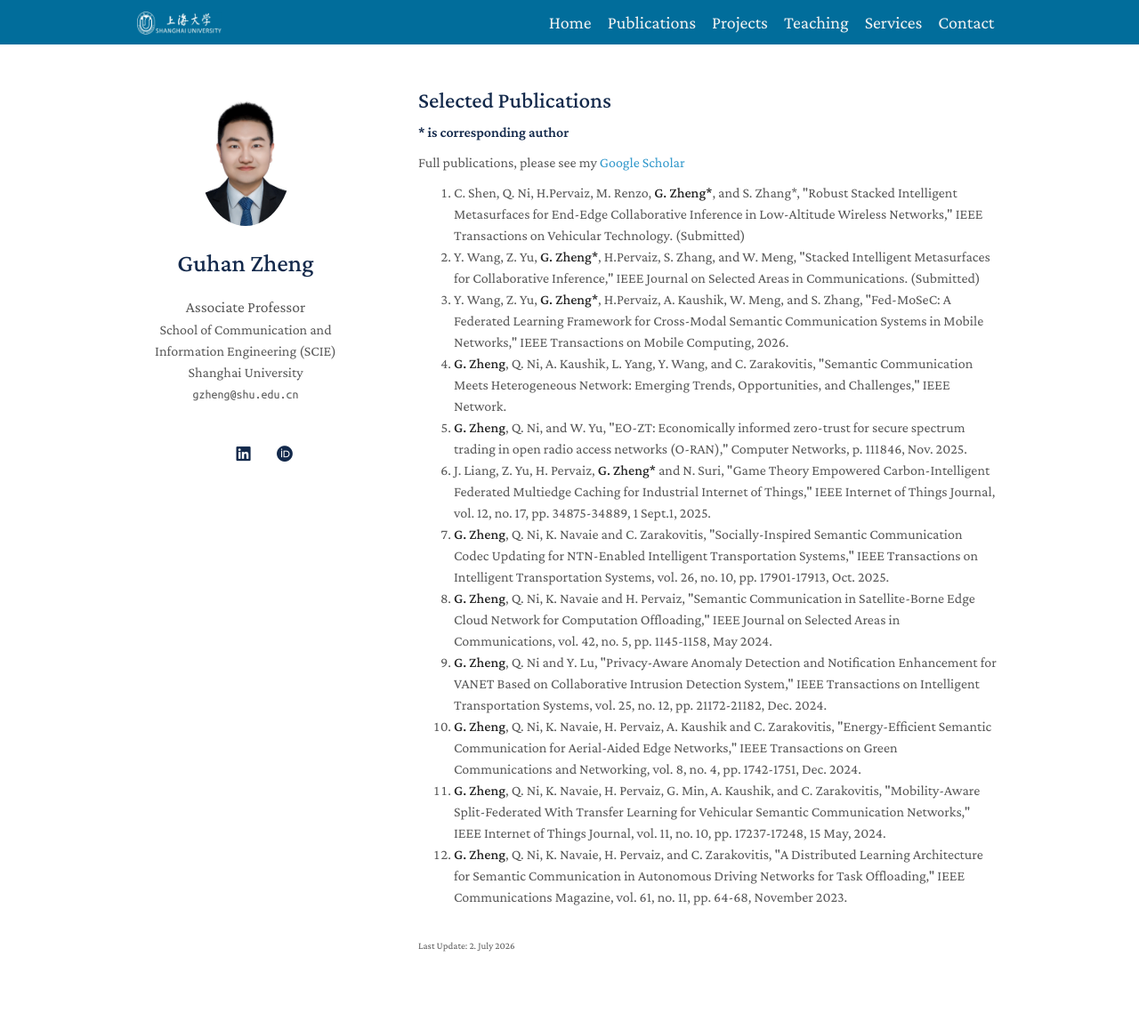
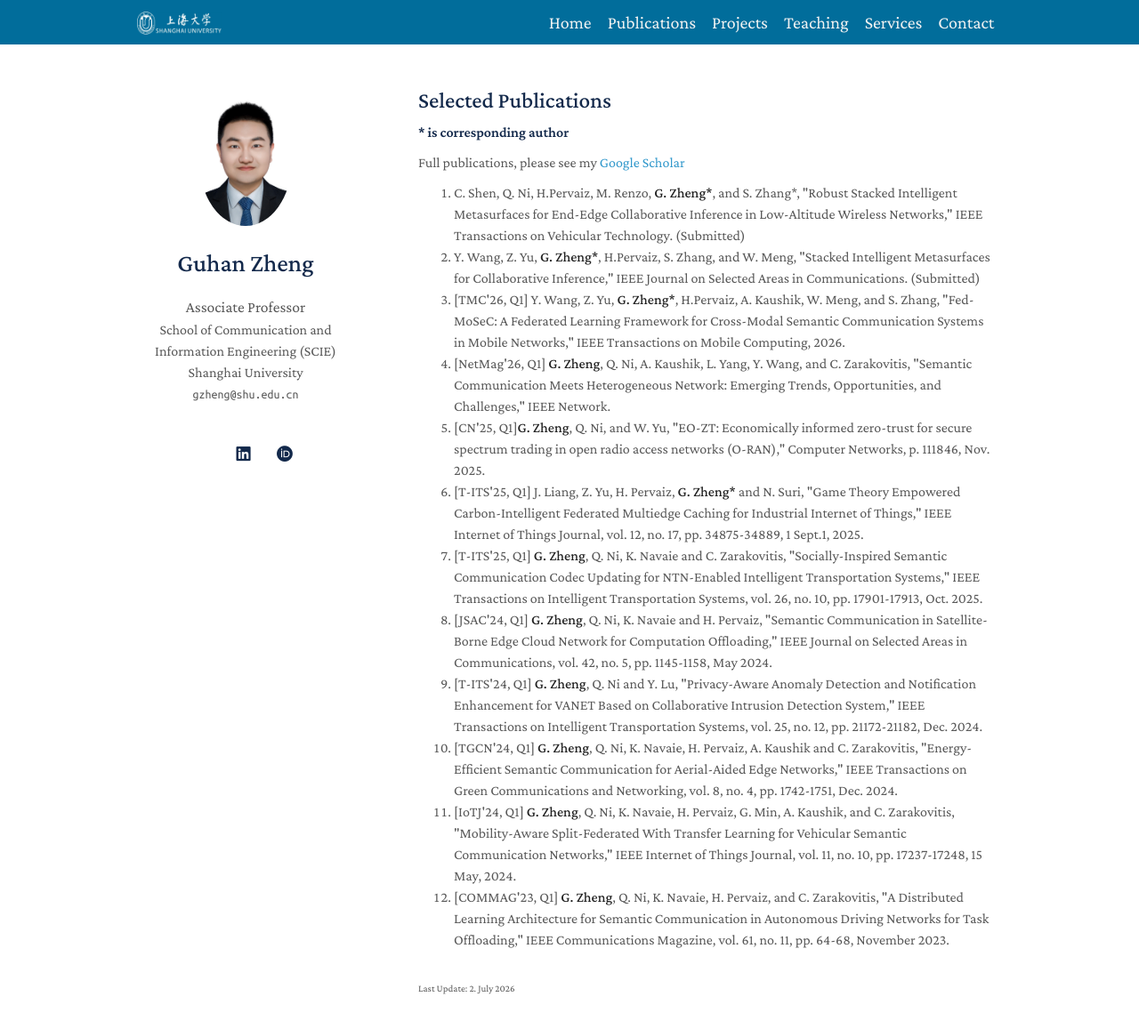
Before and after one commit to Guhan328/Guhan328.github.io, a Jekyll site: the page built from publications.md, in a window 1280 px wide and 1172 px high. Shown: the top 1157 px of the window at 89% size. Built offline with Jekyll 4.4.1, drawn with Linux system fonts in a browser that asks for light colours; a style sheet for code colours, icons or effects is not loaded.

Commit message:
Update pubJournal.md

```diff
--- a/_includes/pubJournal.md
+++ b/_includes/pubJournal.md
@@ -10,14 +10,14 @@
 <ol id="pub-list" style="margin:0 0 5px;">
   <li><a><autocolor>C. Shen, Q. Ni, H.Pervaiz, M. Renzo, <strong>G. Zheng*</strong>, and S. Zhang*, "Robust Stacked Intelligent Metasurfaces for End-Edge Collaborative Inference in Low-Altitude Wireless Networks," IEEE Transactions on Vehicular Technology. (Submitted) </autocolor></a></li>
   <li><a><autocolor>Y. Wang, Z. Yu, <strong>G. Zheng*</strong>, H.Pervaiz, S. Zhang, and W. Meng, "Stacked Intelligent Metasurfaces for Collaborative Inference," IEEE Journal on Selected Areas in Communications. (Submitted) </autocolor></a></li>
-  <li><a href="https://ieeexplore.ieee.org/document/11592739"><autocolor>Y. Wang, Z. Yu, <strong>G. Zheng*</strong>, H.Pervaiz, A. Kaushik, W. Meng, and S. Zhang, "Fed-MoSeC: A Federated Learning Framework for Cross-Modal Semantic Communication Systems in Mobile Networks," IEEE Transactions on Mobile Computing, 2026.</autocolor></a></li>
-  <li><a href="https://ieeexplore.ieee.org/document/11319360"><autocolor><strong>G. Zheng</strong>, Q. Ni, A. Kaushik, L. Yang, Y. Wang, and C. Zarakovitis, "Semantic Communication Meets Heterogeneous Network: Emerging Trends, Opportunities, and Challenges," IEEE Network.</autocolor></a></li>
-  <li><a href="https://www.sciencedirect.com/science/article/pii/S1389128625008126"><autocolor><strong>G. Zheng</strong>, Q. Ni, and W. Yu, "EO-ZT: Economically informed zero-trust for secure spectrum trading in open radio access networks (O-RAN)," Computer Networks, p. 111846, Nov. 2025. </autocolor></a></li>
-  <li><a href="https://ieeexplore.ieee.org/abstract/document/11075850"><autocolor>J. Liang, Z. Yu, H. Pervaiz, <strong>G. Zheng*</strong> and N. Suri, "Game Theory Empowered Carbon-Intelligent Federated Multiedge Caching for Industrial Internet of Things," IEEE Internet of Things Journal, vol. 12, no. 17, pp. 34875-34889, 1 Sept.1, 2025.</autocolor></a></li>
-  <li><a href="https://ieeexplore.ieee.org/abstract/document/10919123"><autocolor><strong>G. Zheng</strong>, Q. Ni, K. Navaie and C. Zarakovitis, "Socially-Inspired Semantic Communication Codec Updating for NTN-Enabled Intelligent Transportation Systems," IEEE Transactions on Intelligent Transportation Systems, vol. 26, no. 10, pp. 17901-17913, Oct. 2025.</autocolor></a></li>
-  <li><a href="https://ieeexplore.ieee.org/abstract/document/10445211"><autocolor><strong>G. Zheng</strong>, Q. Ni, K. Navaie and H. Pervaiz, "Semantic Communication in Satellite-Borne Edge Cloud Network for Computation Offloading," IEEE Journal on Selected Areas in Communications, vol. 42, no. 5, pp. 1145-1158, May 2024.</autocolor></a></li>
-  <li><a href="https://ieeexplore.ieee.org/abstract/document/10734671"><autocolor><strong>G. Zheng</strong>, Q. Ni and Y. Lu, "Privacy-Aware Anomaly Detection and Notification Enhancement for VANET Based on Collaborative Intrusion Detection System," IEEE Transactions on Intelligent Transportation Systems, vol. 25, no. 12, pp. 21172-21182, Dec. 2024.</autocolor></a></li>
-  <li><a href="https://ieeexplore.ieee.org/abstract/document/10527365"><autocolor><strong>G. Zheng</strong>, Q. Ni, K. Navaie, H. Pervaiz, A. Kaushik and C. Zarakovitis, "Energy-Efficient Semantic Communication for Aerial-Aided Edge Networks," IEEE Transactions on Green Communications and Networking, vol. 8, no. 4, pp. 1742-1751, Dec. 2024.</autocolor></a></li>
-  <li><a href="https://ieeexplore.ieee.org/abstract/document/10416926"><autocolor><strong>G. Zheng</strong>, Q. Ni, K. Navaie, H. Pervaiz, G. Min, A. Kaushik, and C. Zarakovitis, "Mobility-Aware Split-Federated With Transfer Learning for Vehicular Semantic Communication Networks," IEEE Internet of Things Journal, vol. 11, no. 10, pp. 17237-17248, 15 May, 2024.</autocolor></a></li>
-  <li><a href="https://ieeexplore.ieee.org/abstract/document/10328182"><autocolor><strong>G. Zheng</strong>, Q. Ni, K. Navaie, H. Pervaiz, and C. Zarakovitis, "A Distributed Learning Architecture for Semantic Communication in Autonomous Driving Networks for Task Offloading," IEEE Communications Magazine, vol. 61, no. 11, pp. 64-68, November 2023.</autocolor></a></li>
+  <li><a href="https://ieeexplore.ieee.org/document/11592739"><autocolor>[TMC'26, Q1] Y. Wang, Z. Yu, <strong>G. Zheng*</strong>, H.Pervaiz, A. Kaushik, W. Meng, and S. Zhang, "Fed-MoSeC: A Federated Learning Framework for Cross-Modal Semantic Communication Systems in Mobile Networks," IEEE Transactions on Mobile Computing, 2026.</autocolor></a></li>
+  <li><a href="https://ieeexplore.ieee.org/document/11319360"><autocolor>[NetMag'26, Q1] <strong>G. Zheng</strong>, Q. Ni, A. Kaushik, L. Yang, Y. Wang, and C. Zarakovitis, "Semantic Communication Meets Heterogeneous Network: Emerging Trends, Opportunities, and Challenges," IEEE Network.</autocolor></a></li>
+  <li><a href="https://www.sciencedirect.com/science/article/pii/S1389128625008126"><autocolor>[CN'25, Q1]<strong>G. Zheng</strong>, Q. Ni, and W. Yu, "EO-ZT: Economically informed zero-trust for secure spectrum trading in open radio access networks (O-RAN)," Computer Networks, p. 111846, Nov. 2025. </autocolor></a></li>
+  <li><a href="https://ieeexplore.ieee.org/abstract/document/11075850"><autocolor>[T-ITS'25, Q1] J. Liang, Z. Yu, H. Pervaiz, <strong>G. Zheng*</strong> and N. Suri, "Game Theory Empowered Carbon-Intelligent Federated Multiedge Caching for Industrial Internet of Things," IEEE Internet of Things Journal, vol. 12, no. 17, pp. 34875-34889, 1 Sept.1, 2025.</autocolor></a></li>
+  <li><a href="https://ieeexplore.ieee.org/abstract/document/10919123"><autocolor>[T-ITS'25, Q1] <strong>G. Zheng</strong>, Q. Ni, K. Navaie and C. Zarakovitis, "Socially-Inspired Semantic Communication Codec Updating for NTN-Enabled Intelligent Transportation Systems," IEEE Transactions on Intelligent Transportation Systems, vol. 26, no. 10, pp. 17901-17913, Oct. 2025.</autocolor></a></li>
+  <li><a href="https://ieeexplore.ieee.org/abstract/document/10445211"><autocolor>[JSAC'24, Q1] <strong>G. Zheng</strong>, Q. Ni, K. Navaie and H. Pervaiz, "Semantic Communication in Satellite-Borne Edge Cloud Network for Computation Offloading," IEEE Journal on Selected Areas in Communications, vol. 42, no. 5, pp. 1145-1158, May 2024.</autocolor></a></li>
+  <li><a href="https://ieeexplore.ieee.org/abstract/document/10734671"><autocolor>[T-ITS'24, Q1] <strong>G. Zheng</strong>, Q. Ni and Y. Lu, "Privacy-Aware Anomaly Detection and Notification Enhancement for VANET Based on Collaborative Intrusion Detection System," IEEE Transactions on Intelligent Transportation Systems, vol. 25, no. 12, pp. 21172-21182, Dec. 2024.</autocolor></a></li>
+  <li><a href="https://ieeexplore.ieee.org/abstract/document/10527365"><autocolor>[TGCN'24, Q1] <strong>G. Zheng</strong>, Q. Ni, K. Navaie, H. Pervaiz, A. Kaushik and C. Zarakovitis, "Energy-Efficient Semantic Communication for Aerial-Aided Edge Networks," IEEE Transactions on Green Communications and Networking, vol. 8, no. 4, pp. 1742-1751, Dec. 2024.</autocolor></a></li>
+  <li><a href="https://ieeexplore.ieee.org/abstract/document/10416926"><autocolor>[IoTJ'24, Q1] <strong>G. Zheng</strong>, Q. Ni, K. Navaie, H. Pervaiz, G. Min, A. Kaushik, and C. Zarakovitis, "Mobility-Aware Split-Federated With Transfer Learning for Vehicular Semantic Communication Networks," IEEE Internet of Things Journal, vol. 11, no. 10, pp. 17237-17248, 15 May, 2024.</autocolor></a></li>
+  <li><a href="https://ieeexplore.ieee.org/abstract/document/10328182"><autocolor>[COMMAG'23, Q1] <strong>G. Zheng</strong>, Q. Ni, K. Navaie, H. Pervaiz, and C. Zarakovitis, "A Distributed Learning Architecture for Semantic Communication in Autonomous Driving Networks for Task Offloading," IEEE Communications Magazine, vol. 61, no. 11, pp. 64-68, November 2023.</autocolor></a></li>
 </ol>
```
